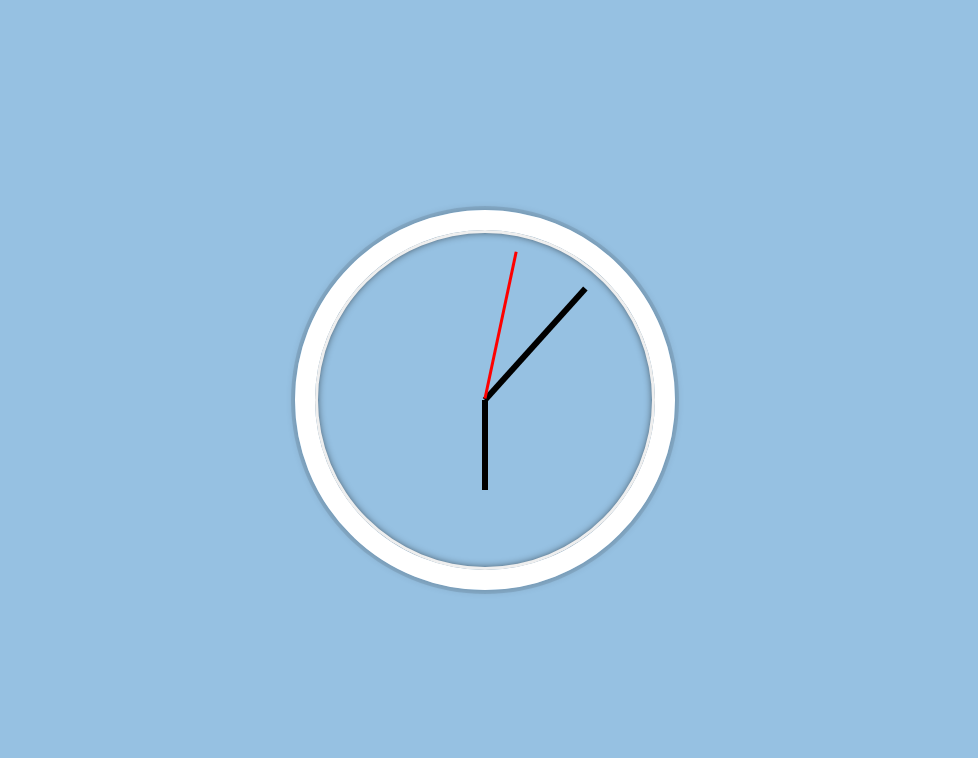
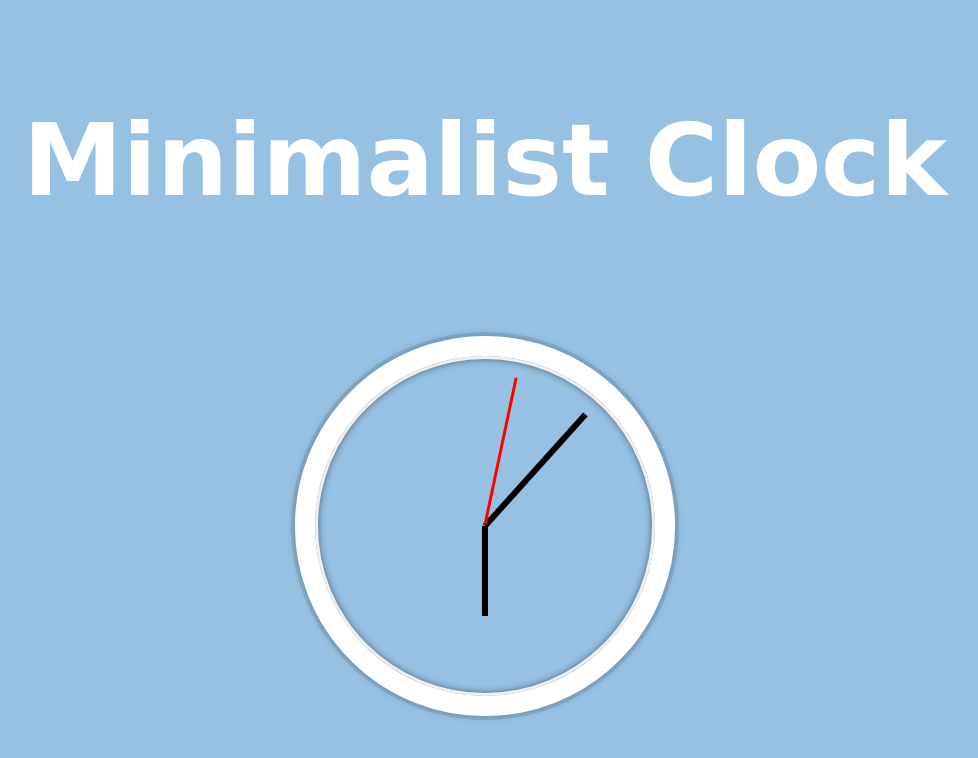
Before and after one commit to anddev-rh/minimalist_clock, a plain HTML site: page index.html in a window 1280 px wide. Shown: the whole page, without its empty margins (155-1133 px from the left). Drawn offline with Linux system fonts and the light colour scheme.

Commit message:
añadiendo título y algunos estílos

```diff
--- a/index.html
+++ b/index.html
@@ -7,6 +7,7 @@
 </head>
 <body>
 
+  <h1 class="title">Minimalist Clock</h1>
 
     <div class="clock">
       <div class="clock-face">
--- a/styles.css
+++ b/styles.css
@@ -10,9 +10,17 @@ body {
   margin: 0;
   font-size: 2rem;
   display: flex;
+  flex-direction: column;
   flex: 1;
   min-height: 100vh;
   align-items: center;
+  justify-content: center;
+}
+
+.title {
+  color: white;
+  font-family: Verdana, Geneva, Tahoma, sans-serif;
+  font-size: 10rem;
 }
 
 .clock {
@@ -54,9 +62,6 @@ body {
   right: 150px;
 }
 
-.min-hand {
-
-}
 
 .second-hand {
   background-color: red;
```
